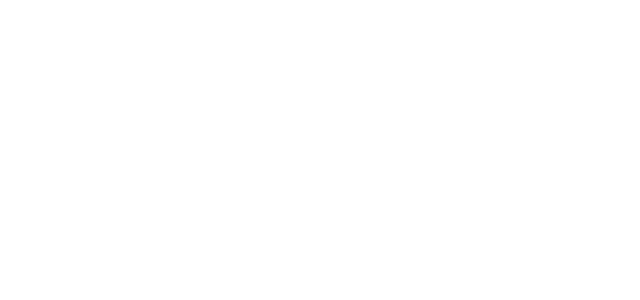
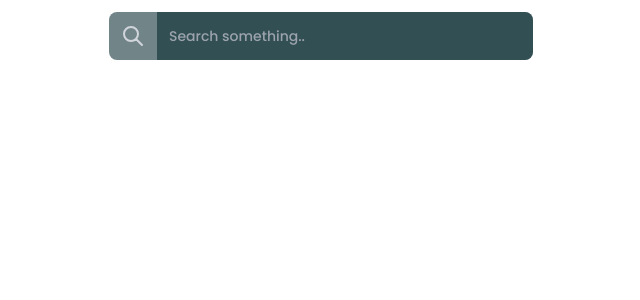
Before and after one commit to RifaOrin/LearnCS-Frontend, a React (Create React App) app: page /searchbar in a window 1280 px wide. Before the commit this address had no page. Shown: the top 300 px of the page, without its empty margins (319-959 px from the left). Built offline with nearby package versions, Linux system fonts and the light colour scheme; what tailwindcss-blend-mode would draw is missing.

Commit message:
Search option activate

```diff
--- a/package.json
+++ b/package.json
@@ -8,6 +8,7 @@
     "@testing-library/react": "^13.4.0",
     "@testing-library/user-event": "^13.5.0",
     "axios": "^1.4.0",
+    "history": "^5.3.0",
     "ionicons": "^7.1.2",
     "react": "^18.2.0",
     "react-dom": "^18.2.0",
--- a/src/App.js
+++ b/src/App.js
@@ -4,13 +4,15 @@
 import Contact from "./contactUs";
 import Login from "./login";
 import CourseDetails from './courseDetails';
+import Searchbar from "./searchbar";
+import SearchResult from "./searchResult";
 import {
   BrowserRouter as Router,
   Routes,
   Route,
-  Switch,
-  Link,
+
 } from "react-router-dom";
+
 
 function App() {
   return (
@@ -28,6 +30,10 @@
           <Route path="/login" element={<Login/>}></Route>
 
           <Route path="/courseDetails/:id" element={<CourseDetails/>}></Route>
+
+          <Route path="/searchbar" element={<Searchbar/>}></Route>
+
+          <Route path="/searchResult/:searchValue" element={<SearchResult/>}></Route>
       </Routes>
     </div>
     </Router>
--- a/src/courses.js
+++ b/src/courses.js
@@ -7,6 +7,16 @@
     const [courses, setCourses] = useState([]);
     const [error, setError] = useState("");
     const [selectedCategory, setSelectedCategory] = useState(null);
+    //const [courseID, setCourseId] = useState(null);
+    // const [instructor, setInstructor] = useState([]);
+
+    // const instructorName = (id) => {
+    //     if (courseID === id) {
+    //         setCourseId(null);
+    //     } else {
+    //         setCourseId(id);
+    //     }
+    // };
 
     useEffect(() => {
         axios
@@ -19,6 +29,14 @@
                 setError(error.message);
             });
     }, []);
+
+    // useEffect(() => {
+    //     if (courseID) {
+    //         axios.get(url + courseID + "/instructor/").then((response) => {
+    //             setInstructor(response.data);
+    //         });
+    //     }
+    // }, [courseID]);
 
     const CategorySelect = (category) => {
         setSelectedCategory(category);
@@ -74,8 +92,8 @@
                 <div className="course-list grid grid-cols-3 gap-3 -mx-3">
                     {filteredCourses.length > 0 ? (
                         filteredCourses.map((course) => {
-                            const { id, title, cover_photo, instructor } =
-                                course;
+                            const { id, title, cover_photo } = course;
+
                             return (
                                 <div key={id}>
                                     <Link
@@ -107,7 +125,7 @@
 
                                                 <div className="mt-5 flex gap-2">
                                                     <span className="course-instructor">
-                                                        <p>{instructor}</p>
+                                                        {/* <p>{instructor}</p> */}
                                                     </span>
                                                 </div>
                                             </div>
--- /dev/null
+++ b/src/searchResult.js
@@ -0,0 +1,76 @@
+// SearchResult.js
+import React, { useEffect, useState } from "react";
+import axios from "axios";
+import { useParams, Link } from "react-router-dom";
+
+const url = "http://127.0.0.1:8000/course/";
+
+function SearchResult() {
+    const { searchValue } = useParams();
+    const [courses, setCourses] = useState([]);
+
+    useEffect(() => {
+        axios.get(url + `?search=${searchValue}`).then((response) => {
+            setCourses(response.data);
+        });
+    });
+    return (
+        <body className="bg-[#012326] ">
+            <div className="course-container max-w-5xl mx-auto my-0 px-20 py-20 bg-[#012326]">
+                <h2
+                    className="course-heading font-poppins font-bold text-center text-white pb-7"
+                    style={{ fontSize: "3rem" }}
+                >
+                    Searching result for - {searchValue}
+                </h2>
+
+                <div className="course-list grid grid-cols-3 gap-3 -mx-3">
+                    {courses.map((course) => {
+                        const { id, title, cover_photo } = course;
+                        return (
+                            <div key={id}>
+                                <Link
+                                    to={`/courseDetails/${id}`}
+                                    className="card-link"
+                                >
+                                    <div className="card">
+                                        <div className="image-container h-40">
+                                            <img
+                                                className="w-full h-full object-cover"
+                                                src={cover_photo}
+                                                alt={title}
+                                            />
+                                        </div>
+
+                                        <div className="p-5 flex flex-col gap-3">
+                                            <div className="flex items-center justify-between">
+                                                <span className="badge">
+                                                    72 students
+                                                </span>
+                                                <span className="badge">
+                                                    1hr 13min
+                                                </span>
+                                            </div>
+
+                                            <h2 className="course-title">
+                                                <span>{title}</span>
+                                            </h2>
+
+                                            <div className="mt-5 flex gap-2">
+                                                <span className="course-instructor">
+                                                    <p>{}</p>
+                                                </span>
+                                            </div>
+                                        </div>
+                                    </div>
+                                </Link>
+                            </div>
+                        );
+                    })}
+                </div>
+            </div>
+        </body>
+    );
+}
+
+export default SearchResult;
--- a/src/searchbar.js
+++ b/src/searchbar.js
@@ -1,21 +1,45 @@
-function Searchbar(){
-    return(
-        <div class='max-w-md mx-auto px-3 py-3'>
-            <div class="relative flex items-center w-full h-12 rounded-lg focus-within:shadow-lg bg-[#00242c8e] overflow-hidden">
-                <div class="grid place-items-center h-full w-12 text-gray-300">
-                    <svg xmlns="http://www.w3.org/2000/svg" class="h-6 w-6" fill="none" viewBox="0 0 24 24" stroke="currentColor">
-                    <path stroke-linecap="round" stroke-linejoin="round" stroke-width="2" d="M21 21l-6-6m2-5a7 7 0 11-14 0 7 7 0 0114 0z" />
-                    </svg>
-                </div>
+import React, { useState } from "react";
+import { Link } from "react-router-dom";
 
-                <input class="peer h-full w-full outline-none text-sm bg-[#00242c8e]  pl-3 text-white"
-                 type="text"
-                 id="search"
-                  placeholder="Search something.." />
+function Searchbar({ history }) {
+    const [searchValue, setSearchValue] = useState("");
+
+    const handleChange = (e) => {
+        setSearchValue(e.target.value);
+    };
+
+    return (
+        <div className="max-w-md mx-auto px-3 py-3">
+            <div className="relative flex items-center w-full h-12 rounded-lg focus-within:shadow-lg bg-[#00242c8e] overflow-hidden">
+                <Link to={`/searchResult/${searchValue}`}>
+                    <div className="grid place-items-center h-full w-12 text-gray-300">
+                        <svg
+                            xmlns="http://www.w3.org/2000/svg"
+                            className="h-6 w-6"
+                            fill="none"
+                            viewBox="0 0 24 24"
+                            stroke="currentColor"
+                        >
+                            <path
+                                strokeLinecap="round"
+                                strokeLinejoin="round"
+                                strokeWidth="2"
+                                d="M21 21l-6-6m2-5a7 7 0 11-14 0 7 7 0 0114 0z"
+                            />
+                        </svg>
+                    </div>
+                </Link>
+                <input
+                    className="peer h-full w-full outline-none text-sm bg-[#00242c8e] pl-3 text-white"
+                    type="text"
+                    id="search"
+                    placeholder="Search something.."
+                    value={searchValue}
+                    onChange={handleChange}
+                />
             </div>
         </div>
-
-
     );
 }
+
 export default Searchbar;
```
Also changed, not shown: 1 other file (tests, documents, lock files or other folders).
